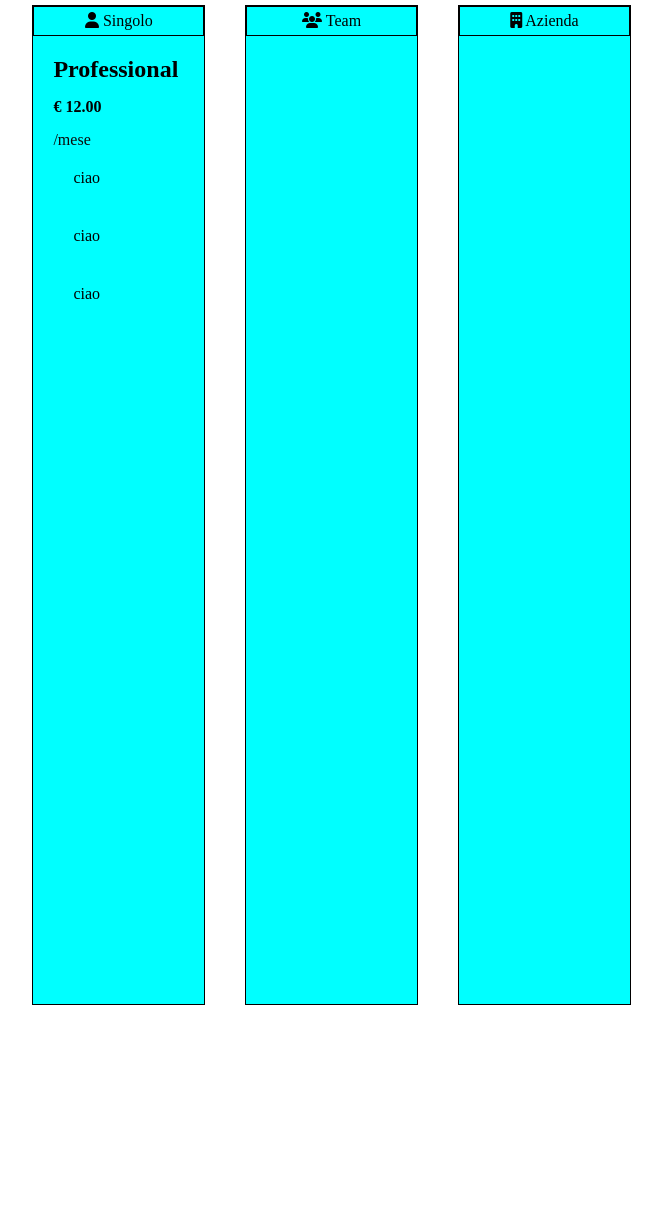
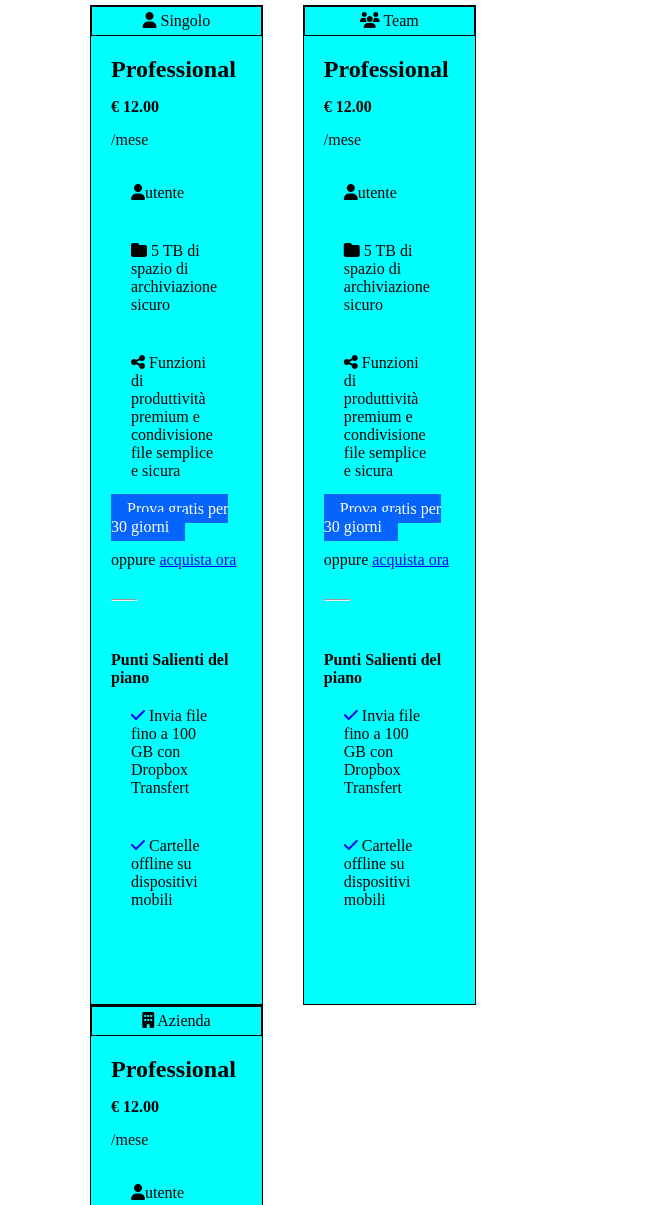
Before and after one commit to MattiaToscano/htmlcss-dropbox, a plain HTML site: page index.html in a window 1280 px wide. Shown: the part 1500-2705 px from the top of the page, without its empty margins (262-924 px from the left). Drawn offline with Linux system fonts and the light colour scheme.

Commit message:
[UPD] Completato contenuto colonne

```diff
--- a/index.html
+++ b/index.html
@@ -53,12 +53,78 @@
                             <h2> Professional</h2>
                                 <p class="grassetto mtop-15"> &euro; 12.00</p>
                                 <p class="mtop-15 grigio">/mese</p>
-                                <ul>
-                                    <li>ciao</li>
-                                    <li>ciao</li>
-                                    <li>ciao</li>
+                                    <ul class="mtop-15">
+                                        <li><i class="fa-solid fa-user"></i>utente</li>
+                                        <li><i class="fa-solid fa-folder"></i> 5 TB di spazio di archiviazione sicuro</li>
+                                        <li><i class="fa-solid fa-share-nodes"></i> Funzioni di produttività premium e condivisione file semplice e sicura</li>
+                                 </ul>
 
+                                <a class="inizia" href="#">Prova gratis per 30 giorni</a>
+
+                                <p class="mtop-15">oppure  <a href="#">acquista ora</a> </p>
+
+                                 <hr class="mtop-30 grigio">
+
+                                 <h4 class="mtop-50">Punti Salienti del piano</h4>
+                                    <ul>
+                                        <li><i class="fa-solid fa-check blue"></i> Invia file fino a 100 GB con Dropbox Transfert</li>
+                                        <li><i class="fa-solid fa-check blue"></i> Cartelle offline su dispositivi mobili</li>
+                                    </ul>
+                        </div>
+
+
+
+                </div>
+                <div class="colonna25 mright-40">
+                    <div class="testacolonna"><i class="fa-solid fa-users"></i> Team</div>
+                        <div class="containercolonna">
+                            <h2> Professional</h2>
+                                <p class="grassetto mtop-15"> &euro; 12.00</p>
+                                <p class="mtop-15 grigio">/mese</p>
+                                    <ul class="mtop-15">
+                                        <li><i class="fa-solid fa-user"></i>utente</li>
+                                        <li><i class="fa-solid fa-folder"></i> 5 TB di spazio di archiviazione sicuro</li>
+                                        <li><i class="fa-solid fa-share-nodes"></i> Funzioni di produttività premium e condivisione file semplice e sicura</li>
                                 </ul>
+
+                                <a class="inizia" href="#">Prova gratis per 30 giorni</a>
+
+                                <p class="mtop-15">oppure  <a href="#">acquista ora</a> </p>
+
+                                <hr class="mtop-30 grigio">
+
+                                <h4 class="mtop-50">Punti Salienti del piano</h4>
+                                    <ul>
+                                        <li><i class="fa-solid fa-check blue"></i> Invia file fino a 100 GB con Dropbox Transfert</li>
+                                        <li><i class="fa-solid fa-check blue"></i> Cartelle offline su dispositivi mobili</li>
+                                    </ul>
+                    </div>
+                </div>
+
+                <div class="colonna25">
+                    <div class="testacolonna"><i class="fa-solid fa-building"></i> Azienda</div>
+                        <div class="containercolonna">
+                            <h2> Professional</h2>
+                                <p class="grassetto mtop-15"> &euro; 12.00</p>
+                                <p class="mtop-15 grigio">/mese</p>
+                                    <ul class="mtop-15">
+                                        <li><i class="fa-solid fa-user"></i>utente</li>
+                                        <li><i class="fa-solid fa-folder"></i> 5 TB di spazio di archiviazione sicuro</li>
+                                        <li><i class="fa-solid fa-share-nodes"></i> Funzioni di produttività premium e condivisione file semplice e sicura</li>
+                                </ul>
+
+                                <a class="inizia" href="#">Prova gratis per 30 giorni</a>
+
+                                <p class="mtop-15">oppure  <a href="#">acquista ora</a> </p>
+
+                                <hr class="mtop-30 grigio">
+
+                                <h4 class="mtop-50">Punti Salienti del piano</h4>
+                                    <ul>
+                                        <li><i class="fa-solid fa-check blue"></i> Invia file fino a 100 GB con Dropbox Transfert</li>
+                                        <li><i class="fa-solid fa-check blue"></i> Cartelle offline su dispositivi mobili</li>
+                                    </ul>
+                    </div>
 
 
 
@@ -67,20 +133,8 @@
 
 
 
-                        </div>
-
-
 
                 </div>
-                <div class="colonna25 mright-40">
-                    <div class="testacolonna"><i class="fa-solid fa-users"></i> Team</div></div>
-
-
-
-
-
-                <div class="colonna25">
-                    <div class="testacolonna"><i class="fa-solid fa-building"></i> Azienda</div></div>
 
             </div>
 
--- a/style.css
+++ b/style.css
@@ -28,6 +28,7 @@ ul li{
     padding: 5px 15px;
     text-decoration: none;
 }
+
 
 /* Main, Seconda parte di esercizio */
 
@@ -71,14 +72,14 @@ ul li{
 }
 
 .container-piccolo{
-    width: 60%;
+    width: 50%;
     margin: 0px auto;
     display: flex;
     flex-wrap: wrap;
 }
 
 .colonna25{
-    width: 25%;
+    width: 30%;
     height: 1000px;
     background-color: aqua;
     border: 1px solid black;
@@ -91,7 +92,8 @@ ul li{
 }
 
 .containercolonna{
-    padding: 20px
+    padding: 20px;
+
 }
 
 
@@ -104,6 +106,10 @@ ul li{
 
 .mtop-30{
     margin-top: 30px;
+}
+
+.mtop-50{
+    margin-top: 50px;
 }
 
 .mtop-70{
@@ -144,3 +150,11 @@ ul li{
 .grigio{
     color: rgb(11, 11, 11);
 }
+
+.blue{
+    color: blue;
+}
+
+hr{
+    width: 20%;
+}
```
